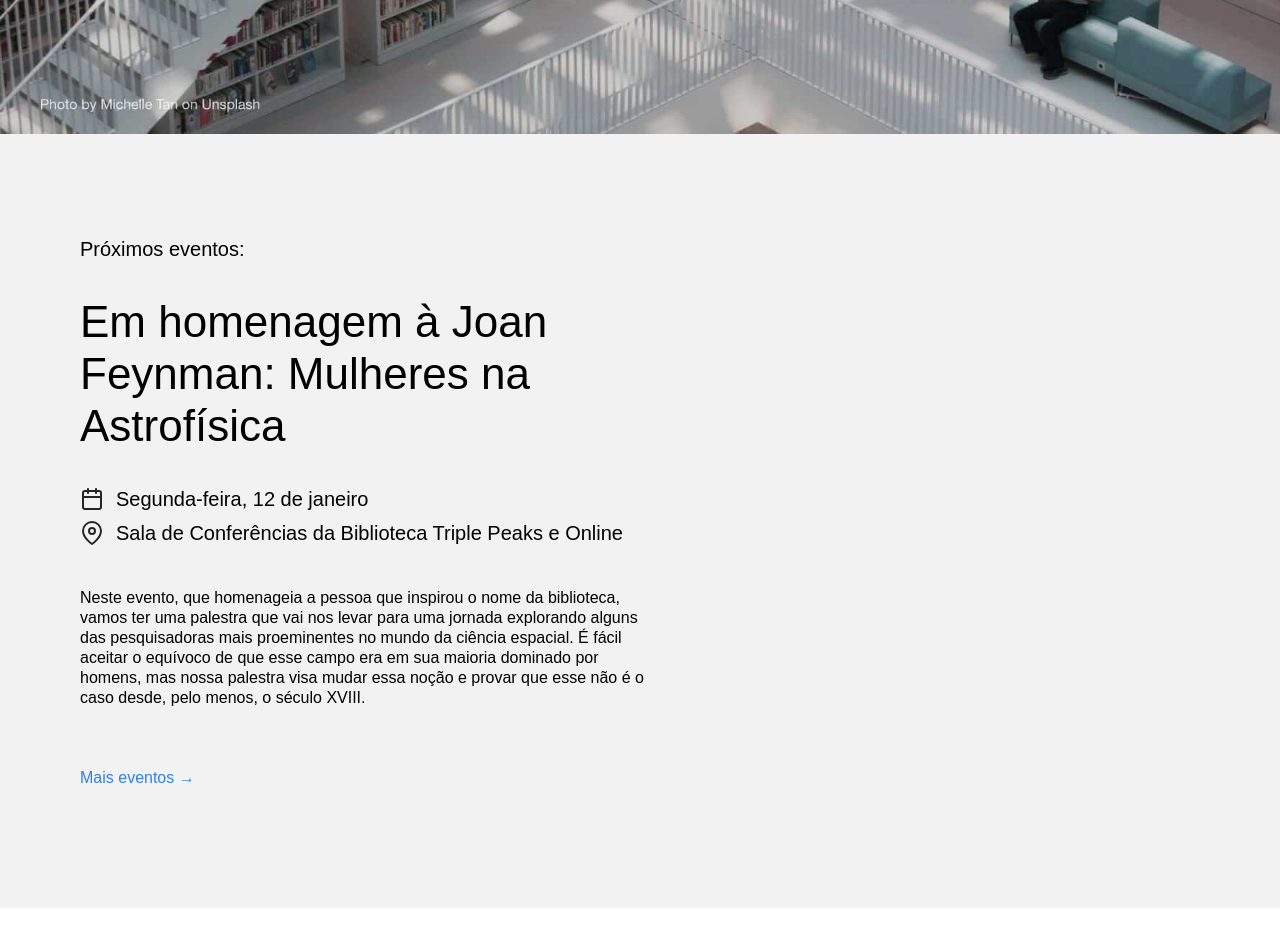
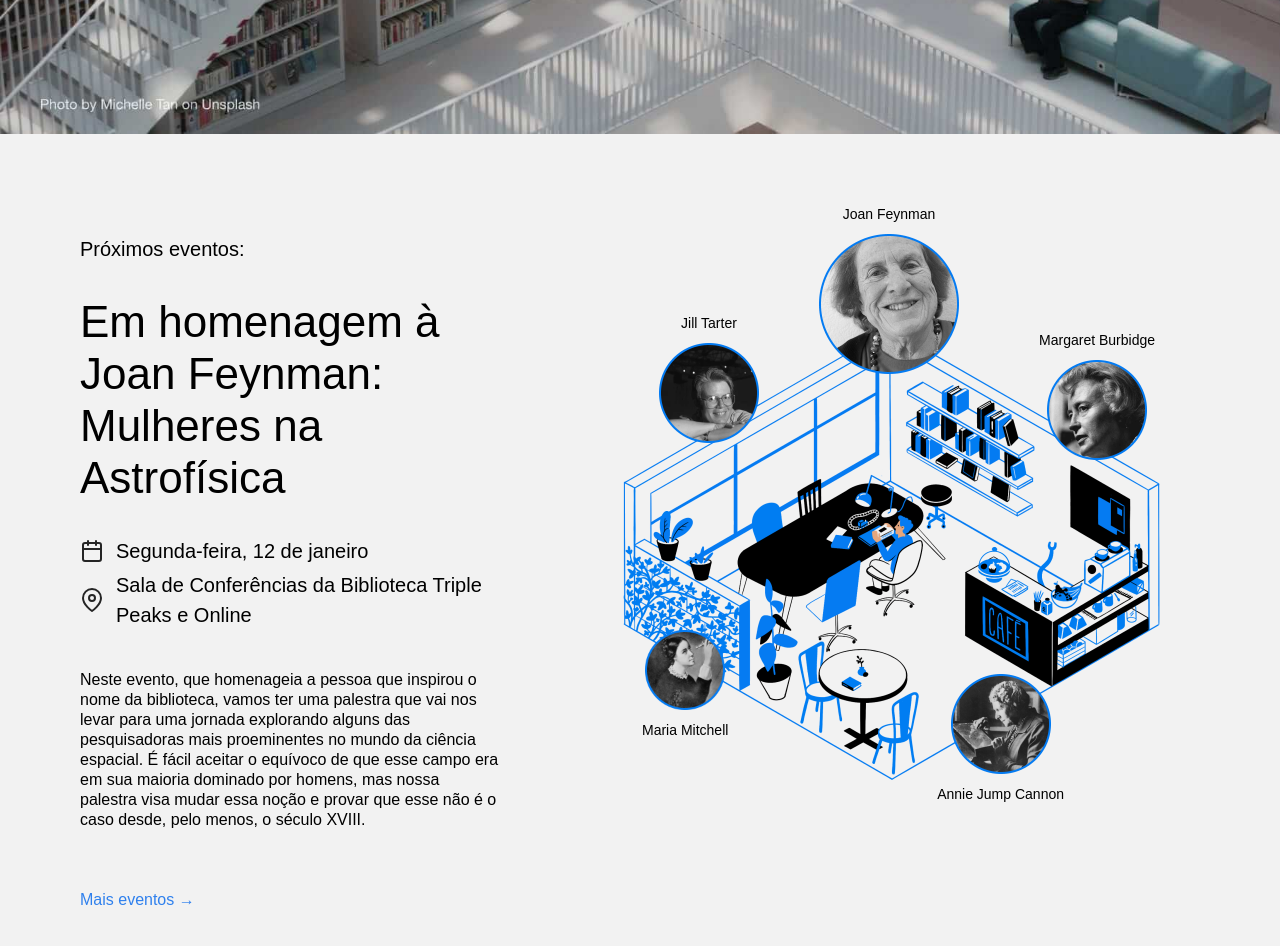
Before and after one commit to Aline-Fer/web_project_library_pt, a plain HTML site: page index.html in a window 1280 px wide. Shown: the part 1960-2906 px from the top of the page. Before the commit the page ends 2868 px from the top, so only its background shows below. Drawn offline with Linux system fonts and the light colour scheme.

Commit message:
adiciona sessao eventos e algumas melhorias

```diff
--- a/index.html
+++ b/index.html
@@ -1,5 +1,6 @@
 <!DOCTYPE html>
 <html lang="pt">
+
 <head>
   <meta charset="UTF-8" />
   <meta name="viewport" content="width=device-width, initial-scale=1.0" />
@@ -8,27 +9,24 @@
   <link rel="stylesheet" href="./vendor/normalize.css" />
   <link rel="stylesheet" href="./styles/style.css" />
 </head>
+
 <body>
   <div class="page">
     <header class="header">
       <nav class="nav">
-          <img
-            src="./images/logo.svg"
-            alt="Logotipo da Biblioteca Triple Peaks"
-            class="nav__logo"
-          />
+        <img src="./images/logo.svg" alt="Logotipo da Biblioteca Triple Peaks" class="nav__logo" />
         <ul class="nav__links">
           <li>
             <a class="nav__link" href="#staff">Escolhas da Equipe</a>
           </li>
           <li>
-              <a class="nav__link" href="#staff">Eventos</a>
+            <a class="nav__link" href="#events">Eventos</a>
           </li>
           <li>
-              <a class="nav__link" href="#staff">Seja um membro</a>
+            <a class="nav__link" href="#">Seja um membro</a>
           </li>
           <li>
-              <a class="nav__link" href="#staff">Contatos</a>
+            <a class="nav__link" href="#">Contatos</a>
           </li>
         </ul>
       </nav>
@@ -42,11 +40,7 @@
             legal para estudantes legais!
           </p>
         </div>
-          <img
-            src="./images/inside_the_library.png"
-            alt="Ilustração 'Dentro da biblioteca'"
-            class="header__image"
-          />
+        <img src="./images/inside_the_library.png" alt="Ilustração 'Dentro da biblioteca'" class="header__image" />
       </div>
       <div class="header__footer">
         <p class="header__address">Triple Peaks, 200 Success Avenue</p>
@@ -59,7 +53,7 @@
         <ul class="staff__cards">
           <li class="card">
             <div class="card__content">
-                <h3 clas  s="card__title">Algoritmos: Teoria e Prática</h3>
+              <h3 clas s="card__title">Algoritmos: Teoria e Prática</h3>
               <p class="card__text">
                 Esse livro é uma introdução
                 adequada aos algoritmos! Introdução aos algoritmos, ou CLRS,
@@ -125,7 +119,7 @@
         </ul>
       </section>
 
-<section class="events">
+      <section class="events" id="events">
         <div class="events__content">
           <h2 class="events__heading">Próximos eventos:</h2>
           <h3 class="events__title">
@@ -133,19 +127,11 @@
           </h3>
           <div class="event-info events__info-section">
             <div class="event-info__item">
-        <img
-          src="./images/icon_calendar.svg"
-          alt="Calendar icon"
-          class="event-info__icon"
-        />
+              <img src="./images/icon_calendar.svg" alt="Calendar icon" class="event-info__icon" />
               <p class="event-info__text">Segunda-feira, 12 de janeiro</p>
             </div>
             <div class="event-info__item">
-        <img
-          src="./images/icon_pin.svg"
-          alt="Pin icon"
-          class="event-info__icon"
-        />
+              <img src="./images/icon_pin.svg" alt="Pin icon" class="event-info__icon" />
               <p class="event-info__text">
                 Sala de Conferências da Biblioteca Triple Peaks e Online
               </p>
@@ -162,9 +148,32 @@
           </p>
           <a href="#" class="events__more">Mais eventos &rarr;</a>
         </div>
-  <!-- Comece a criar a composição aqui -->
+        <div class="events__cover">
+          <img src="./images/cafe.png" alt="imagem café" class="events__image">
+          <div class="person person_name_feynman">
+            <p class="person__caption">Joan Feynman</p>
+            <img src="./images/person_feynman.png" alt="imagem Feynman" class="person__image person__image_size_l">
+          </div>
+          <div class="person person_name_burbidge">
+            <p class="person__caption">Margaret Burbidge</p>
+            <img src="./images/person_burbidge.png" alt="imagem Burbidge" class="person__image person__image_size_m">
+          </div>
+          <div class="person person_name_cannon">
+            <img src="./images/person_cannon.png" alt="imagem Cannon" class="person__image person__image_size_m">
+            <p class="person__caption">Annie Jump Cannon</p>
+          </div>
+          <div class="person person_name_mitchell">
+            <img src="./images/person_mitchell.png" alt="imagem Mitchell" class="person__image person__image_size_s">
+            <p class="person__caption">Maria Mitchell</p>
+          </div>
+          <div class="person person_name_tarter">
+            <p class="person__caption">Jill Tarter</p>
+            <img src="./images/person_tarter.png" alt="imagem Tarter" class="person__image person__image_size_m">
+          </div>
+        </div>
       </section>
     </main>
   </div>
 </body>
+
 </html>
--- a/styles/style.css
+++ b/styles/style.css
@@ -89,19 +89,19 @@
   color: #838383;
 }
 
-.content{
+.content {
   display: flex;
   flex-direction: column;
 }
 
-.staff{
+.staff {
   background-image: url(../images/staff_picks_background.jpg);
   background-repeat: no-repeat;
   background-size: cover;
   padding: 100px 0 140px;
 }
 
-.staff__title{
+.staff__title {
   text-align: center;
   font-size: 44px;
   line-height: 52px;
@@ -110,7 +110,7 @@
   color: #ffffff;
 }
 
-.staff__subtitle{
+.staff__subtitle {
   text-align: center;
   font-size: 20px;
   line-height: 30px;
@@ -119,7 +119,7 @@
   color: #ffffff;
 }
 
-.staff__cards{
+.staff__cards {
   display: flex;
   justify-content: center;
   align-items: center;
@@ -129,9 +129,9 @@
   max-width: 760px;
   list-style-type: none;
   padding: 0;
- }
+}
 
-.card{
+.card {
   background-color: #fff;
   border-radius: 6px;
   padding: 32px 40px 20px 32px;
@@ -140,27 +140,27 @@
   height: 420px;
 }
 
-.card__content{
+.card__content {
   width: 100%;
   height: 100%;
   display: flex;
   flex-direction: column;
 }
 
-.card__title{
+.card__title {
   font-size: 20px;
   line-height: 30px;
   font-weight: 700;
   margin: 0;
 }
 
-.card__text{
+.card__text {
   margin: 20px 0 0;
   font-size: 16px;
   line-height: 24px;
 }
 
-.card__footer{
+.card__footer {
   margin: 0;
   font-size: 14px;
   line-height: 20px;
@@ -231,63 +231,67 @@
 }
 
 .events__cover {
-  /* flex-grow: 1;
+  flex-grow: 1;
   flex-shrink: 0;
   flex-basis: 780px;
   max-width: 780px;
-  position: relative; */
+  position: relative;
 }
 
 .events__image {
-  /* max-width: 100%; */
+  max-width: 100%;
 }
 
 .person {
-  /* position: absolute;
+  position: absolute;
   display: flex;
   align-items: center;
   flex-direction: column;
-  gap: 10px; */
+  gap: 10px;
 }
 
 .person_name_feynman {
-  /* Use os valores corretos das propriedades top/right/bottom/left para posicionar o elemento */
+  top: -30px;
+  left: 319px;
 }
 
 .person_name_burbidge {
-  /* Use os valores corretos das propriedades top/right/bottom/left para posicionar o elemento */
+  top: 96px;
+  right: 125px;
 }
 
 .person_name_cannon {
-  /* Use os valores corretos das propriedades top/right/bottom/left para posicionar o elemento */
+  bottom: 18px;
+  right: 216px;
 }
 
 .person_name_mitchell {
-  /* Use os valores corretos das propriedades top/right/bottom/left para posicionar o elemento */
+  bottom: 82px;
+  left: 142px;
 }
 
 .person_name_tarter {
-  /* Use os valores corretos das propriedades top/right/bottom/left para posicionar o elemento */
+  top: 79px;
+  left: 159px;
 }
-
 .person__image {
-  /* max-width: 100%; */
+  max-width: 100%;
 }
 
 .person__image_size_l {
-  /* width: 140px; */
+  width: 140px;
 }
 
 .person__image_size_m {
-  /* width: 100px; */
+  width: 100px;
 }
 
 .person__image_size_s {
-  /* width: 80px; */
+  width: 80px;
 }
 
 .person__caption {
-  /* text-align: center;
+  text-align: center;
   font-size: 14px;
-  margin: 0; */
+  margin: 0;
 }
```
Lines whose indentation alone changed are shown as unchanged.
